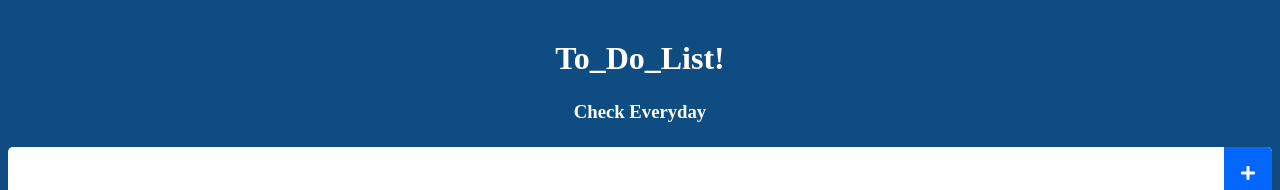
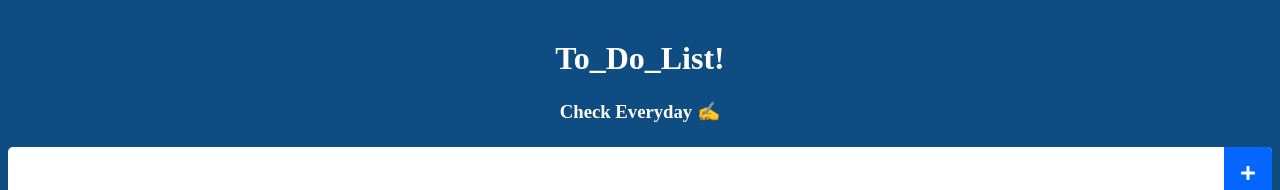
Before and after one commit to seungwoonlee90/vuejs_todo, a Vue app: page / in a window 1280 px wide. Shown: the top 190 px of the page. Built offline with nearby package versions, Linux system fonts and the light colour scheme.

Commit message:
header emoji

```diff
--- a/src/components/TodoHeader.vue
+++ b/src/components/TodoHeader.vue
@@ -1,7 +1,7 @@
 <template>
   <header>
     <h1>To_Do_List!</h1>
-    <h3>Check Everyday</h3>
+    <h3>Check Everyday &#9997;</h3>
   </header>
 </template>
 
```
